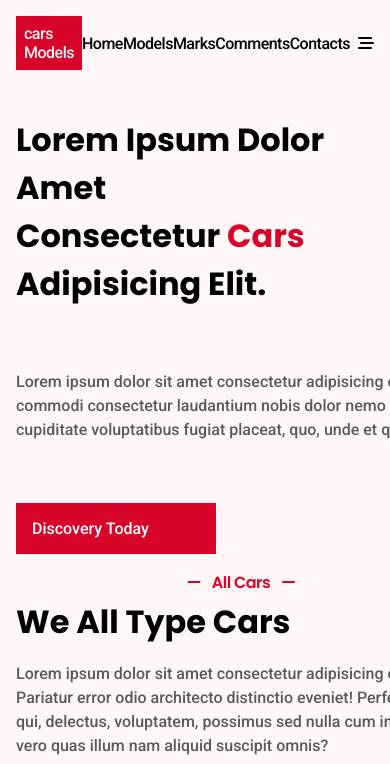
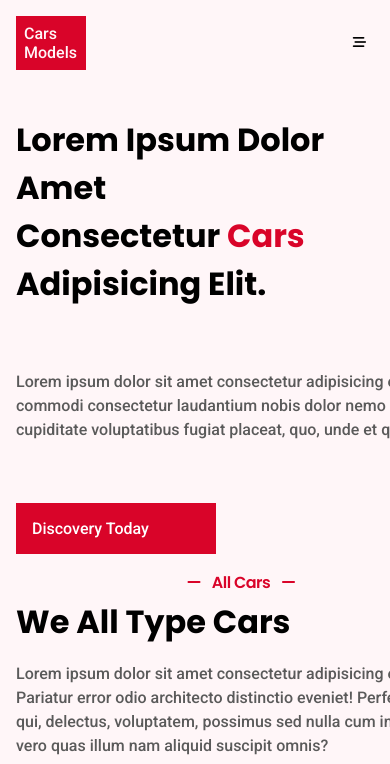
Before and after one commit to AllanSouzaSilva/CarrosModels, a plain HTML site: page assets/index.html in a window 390 px wide. Shown: the top 764 px of the page. Drawn offline with Linux system fonts and the light colour scheme.

Commit message:
Desktop finalizado

```diff
--- a/assets/css/responsive.css
+++ b/assets/css/responsive.css
@@ -1,6 +1,10 @@
 @media screen and (max-width:40rem) {
     body {
         overflow-x: hidden;
+    }
+
+    .link-nav {
+        display: none;
     }
 
     header {
@@ -9,6 +13,8 @@
         margin: 0;
         padding: 1rem;
     }
+
+
 
     .containerApresentacao h1,
     .container-models h2,
@@ -291,6 +297,8 @@
     }
 
     footer section {
-        flex-direction: column;
+        flex-direction: column-reverse;
+        text-align: center;
+        justify-content: center;
     }
 }
--- a/assets/css/style.css
+++ b/assets/css/style.css
@@ -15,6 +15,7 @@
 /* Configurações principais */
 html {
     scroll-behavior: smooth;
+    box-sizing: border-box;
 }
 
 html,
@@ -61,6 +62,11 @@ h2 {
     font-family: 'Roboto', sans-serif;
 }
 
+.button:hover {
+    background-color: var(--brancocinza);
+    color: var(--red);
+}
+
 .textoPrincipal {
     color: var(--cinza);
     margin: 1rem 0;
@@ -82,13 +88,24 @@ header {
 }
 
 nav {
-
     display: flex;
     justify-content: space-between;
     align-items: center;
-    letter-spacing: -.5px;
+}
+
+nav .link-nav:hover {
+    border-bottom: 3px solid var(--red);
 
 }
+
+button {
+    cursor: pointer;
+    background: transparent;
+    border: 0;
+    padding: 0;
+}
+
+
 
 .scroll-top {
     border: 1px solid var(--red);
@@ -117,10 +134,17 @@ nav {
 }
 
 .logo {
+    display: flex;
+    flex-direction: column;
     background-color: var(--red);
+    width: 70px;
     padding: .5rem;
-    color: var(--brancocinza);
+
     font-family: 'Roboto', sans-serif;
+}
+
+.logo a {
+    color: var(--brancocinza) !important;
 }
 
 /* Container principal */
@@ -411,6 +435,11 @@ main {
     color: var(--red) !important;
 }
 
+.fa-angle-right:hover {
+    background-color: var(--red);
+    color: var(--brancocinza) !important;
+}
+
 .container-testimoials .box-testimonials {
     padding: 0;
     position: relative;
@@ -451,7 +480,7 @@ main {
 }
 
 footer {
-    background-color: black;
+    background-color: var(--black);
     display: flex;
     flex-direction: column;
     align-items: flex-start;
@@ -505,6 +534,7 @@ footer section div p {
     display: flex;
     justify-content: space-evenly;
     background-color: var(--black);
+    flex-wrap: wrap;
     font-weight: 400;
-    padding: .5rem;
+    padding: 1rem;
 }
--- a/assets/index.html
+++ b/assets/index.html
@@ -21,15 +21,20 @@
 </head>
 
 <body>
-    <header id="home">
+    <header class="menu" id="home">
         <nav>
-            <a class="logo" href="#home">cars <br><span>Models</span></a>
-            <a href="#home">Home</a>
-            <a href="#models">Models</a>
-            <a href="#marks">Marks</a>
-            <a href="#comments">Comments</a>
-            <a href="#contacts">Contacts</a>
-            <i class="fa-solid fa-bars-staggered"></i>
+            <div class="logo">
+                <a href="#home">Cars</a>
+                <a href="#home">Models</a>
+            </div>
+            <a class="link-nav" href="#home" style="animation-delay: 0.2s;">Home</a>
+            <a class="link-nav" href="#models" style="animation-delay: 0.3s;">Models</a>
+            <a class="link-nav" href="#marks" style="animation-delay: 0.5s;">Marks</a>
+            <a class="link-nav" href="#comments" style="animation-delay: 0.6s;">Comments</a>
+            <a class="link-nav" href="#contacts" style="animation-delay: 0.7s;">Contacts</a>
+            <button class="navbar-burger" onclick="toggleMenu()"><i class="fa-solid fa-bars-staggered link-nav"
+                    style="animation-delay: 0.8s;"></i></button>
+
         </nav>
         <section>
             <div class="containerApresentacao">
@@ -120,7 +125,7 @@
                 <ul class="box-car">
                     <li>
                         <picture>
-                            <img src="img/sportage-removebg-preview.png" alt="">
+                            <img src="/assets/img/sportage-removebg-preview.png" alt="">
                         </picture>
                         <div>
                             <h3>bmw </h3>
@@ -374,6 +379,10 @@
             nav.classList.toggle("sticky", window.scrollY > 0);
         });
     </script>
+
+    <script type="text/javascript">
+        const toggleMenu = () => document.body.classList.toggle("open");
+    </script>
 </body>
 
 </html>
```
